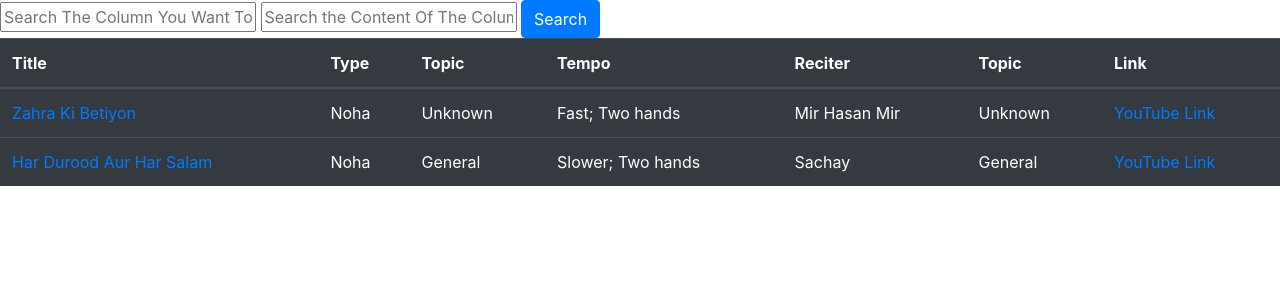
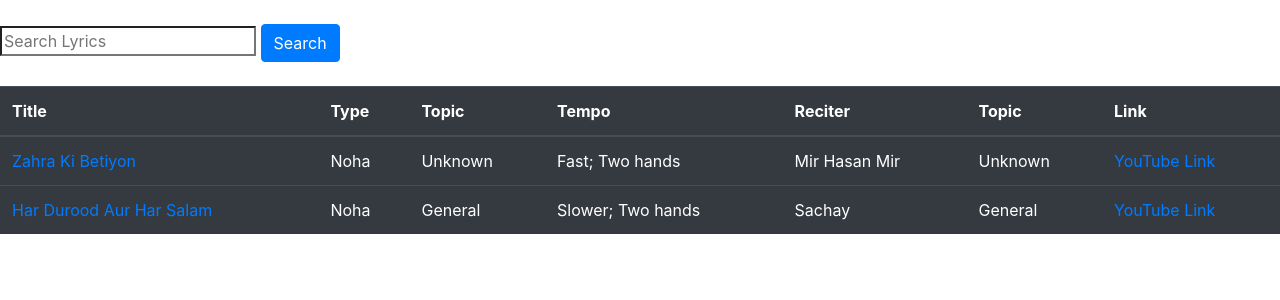
Before and after one commit to ProfessorShock/Azadari-Online, a Flask app: page /lyrics in a window 1280 px wide. Shown: the part 56-356 px from the top of the page. Run offline with Flask 2, Linux system fonts and the light colour scheme; data comes from the database, SQL or seed files in the repository; both versions use the stored data as it was after the commit; some libraries are stand-ins or nearby versions.

Commit message:
made some changes regarding the search bar, new plan on readme.md doc

```diff
--- a/Website/Templates/lyrics.html
+++ b/Website/Templates/lyrics.html
@@ -1,13 +1,16 @@
 {% extends 'base.html' %}
 {% block title %}Lyrics{% endblock %}
 {% block content %}
-<div id="search-bar">
+<br>
+<div id="searchbar">
   <form method="GET">
-    <input type="text" placeholder="Search The Column You Want To Specify" name="searchcol">
-    <input type="text" placeholder="Search the Content Of The Column" name="searchcol-content">
-    <button class="btn btn-primary" type="submit">Search</button>
+    <input type="search" id="search" placeholder="Search Lyrics" name="search" style="size: 100em;"/>
+    <button type="submit" class="btn btn-primary" id="searchbutton">
+      <a href="/search-lyrics" id="searchhref" style="color: white">Search</a>
+    </button>
   </form>
 </div>
+<br>
 <div id="all-lyrics">
   <table class="table table-hover table-dark">
     <thead>
@@ -40,8 +43,6 @@
           <a href="{{ lyric.link }}" target="_blank" rel="noreferrer noopener">
             {% if 'youtube' in lyric.link.lower() %}
             YouTube Link
-            {% else %}
-            {{ lyric.link }}
             {% endif %}
           </a>
         {% if user.id == 1 %}
@@ -55,7 +56,3 @@
   </table>
 </div>
 {% endblock %}
-
-<button align="left" type="button" class="close">
-  Test
-</button>
--- a/Website/Templates/writelyrics.html
+++ b/Website/Templates/writelyrics.html
@@ -14,7 +14,7 @@
       <br>
       <textarea name="topic" id="topic" class='form-control'>Topic</textarea>
       <br>
-      <textarea name="link" id="link" class='form-control'>Link</textarea>
+      <textarea name="link" id="link" class='form-control'>YouTube Link</textarea>
       <br>
       <textarea name="tempo" id="tempo" class='form-control'>Tempo</textarea>
       <br>
--- a/Website/views.py
+++ b/Website/views.py
@@ -46,7 +46,30 @@ def lyrics_page():
         return title.replace(' ', '-')
     def make_title(linkedTitle):
         return linkedTitle.replace('-', ' ')
+
+    if request.method == "GET":
+        global searchcontent
+        searchcontent = str(request.form.get('search'))
+
     return render_template('lyrics.html', user=current_user, lyrics=lyrics, makelink=make_link, maketitle=make_title, makeobjlink=make_objlink)
+
+@views.route('/search-lyrics')
+def searchlyrics_page():
+    lyrics = Lyrics.query.all()
+    entries = []
+    for lyric in lyrics:
+        if searchcontent in lyric.title:
+            entries.push(lyric)
+        if searchcontent in lyric.typ:
+            entries.push(lyric)
+        if searchcontent in lyric.reciter:
+            entries.push(lyric)
+        if searchcontent in lyric.topic:
+            entries.push(lyric)
+        if searchcontent in lyric.tempo:
+            entries.push(lyric)
+
+    return render_template('searchlyrics.html', user=current_user, entries=entries)
 
 @views.route('/writelyrics', methods=["POST", "GET"])
 def writelyrics_page():
@@ -89,12 +112,3 @@ def delete_lyric(lyric_title):
 def checkid_page():
     users = User.query.all()
     return render_template('checkid.html', user=current_user, users=users)
-
-@views.route('/search-lyrics')
-def search_lyrics():
-    if request.method == "GET":
-        column = request.form.get('searchcol')
-        column_content = request.form.get('searchcol-content')
-        entries = Lyrics.query.filter_by(column=column_content)
-
-    return render_template('searchlyrics.html', user=current_user, entries=entries)
```
Also changed, not shown: BRAINSTORM.md (+3 -3 lines), Website/Templates/searchlyrics.html (+14 -22 lines), README.md, Website/database.db.
